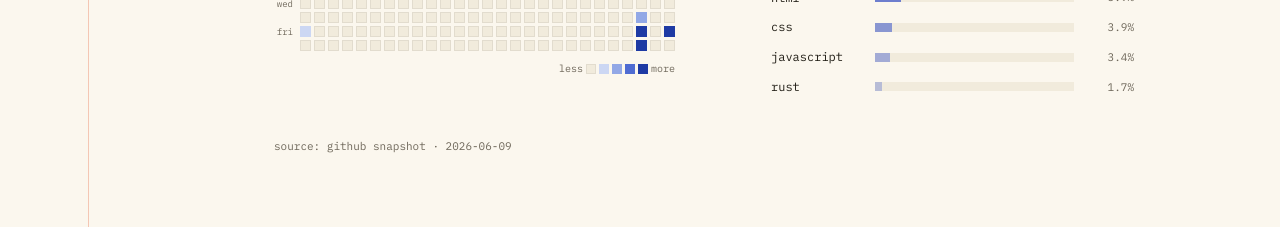
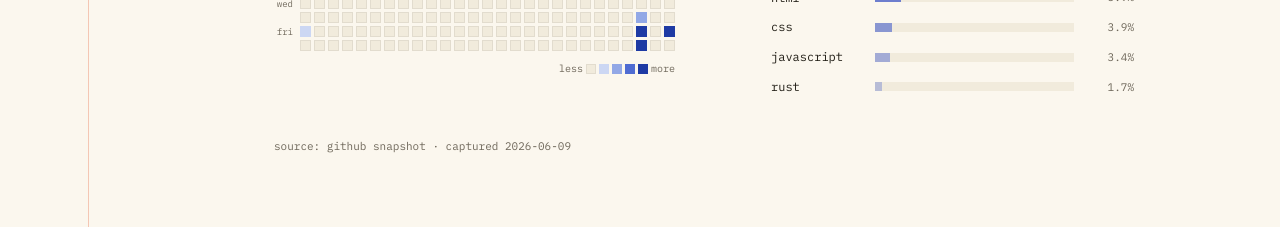
Before and after one commit to juandmg020407/personal-website, a Next.js app: page / in a window 1280 px wide. Shown: the part 3380-3607 px from the top of the page. Built offline with nearby package versions, Linux system fonts and the light colour scheme; no server answers.

Commit message:
docs: align metadata and GitHub freshness copy

```diff
--- a/app/layout.tsx
+++ b/app/layout.tsx
@@ -45,7 +45,9 @@ export const metadata: Metadata = {
     "machine learning",
     "build in public",
     "OpenRoute",
-    "Montecast",
+    "FreeTicket hackathon",
+    "Colsubsidio 30X",
+    "Platanus Hack 26",
     "Spain",
   ],
   openGraph: {
--- a/app/opengraph-image.tsx
+++ b/app/opengraph-image.tsx
@@ -3,7 +3,7 @@ import path from "node:path";
 import { ImageResponse } from "next/og";
 import { site } from "@/content/site";
 
-export const alt = "David Morales — Data Science & AI, building in public";
+export const alt = "David Morales — applied AI and data products, built in public";
 export const size = { width: 1200, height: 630 };
 export const contentType = "image/png";
 
@@ -60,7 +60,7 @@ export default async function OpengraphImage() {
         </div>
 
         <div style={{ marginTop: 26, fontSize: 31, color: "#6e675a" }}>
-          Data Science &amp; AI — building in public
+          Applied AI &amp; data products — built in public
         </div>
 
         <div
--- a/components/sections/GithubStats.tsx
+++ b/components/sections/GithubStats.tsx
@@ -55,8 +55,8 @@ export async function GithubStats() {
       <p className="mt-10 font-mono text-[11px] text-ink-soft">
         source:{" "}
         {data.source === "live"
-          ? "github api · refreshes daily"
-          : `github snapshot · ${data.fetchedAt}`}
+          ? `github live · checked ${data.fetchedAt}`
+          : `github snapshot · captured ${data.fetchedAt}`}
       </p>
     </Cell>
   );
```
Also changed, not shown: 1 other file (tests, documents, lock files or other folders).
